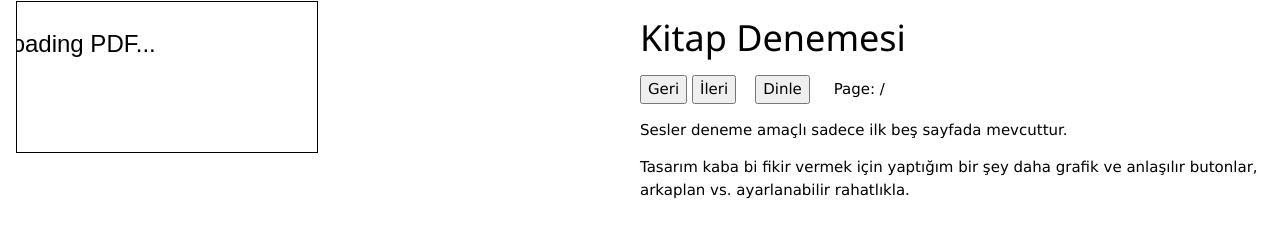
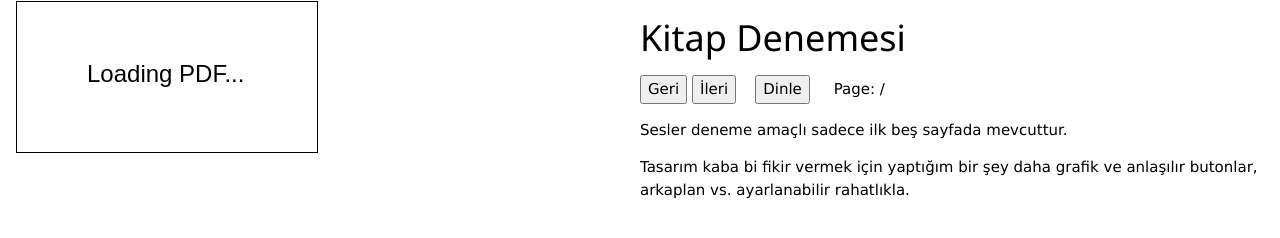
Before and after one commit to Memocana/Kitaplar, a plain HTML site: page index.html in a window 1280 px wide. Drawn offline with Linux system fonts and the light colour scheme.

Commit message:
Loading Text alignment

```diff
--- a/index.html
+++ b/index.html
@@ -53,8 +53,7 @@
   var ctx = canvas.getContext("2d");
   ctx.font = "24px Arial";
   ctx.fillStyle = "black";
-  ctx.textAlign = "center";
-  ctx.fillText("Loading PDF...",60,50);
+  ctx.fillText("Loading PDF...",70,80);
 
   PDFJS.workerSrc = 'pdf.worker.js';
 
```
